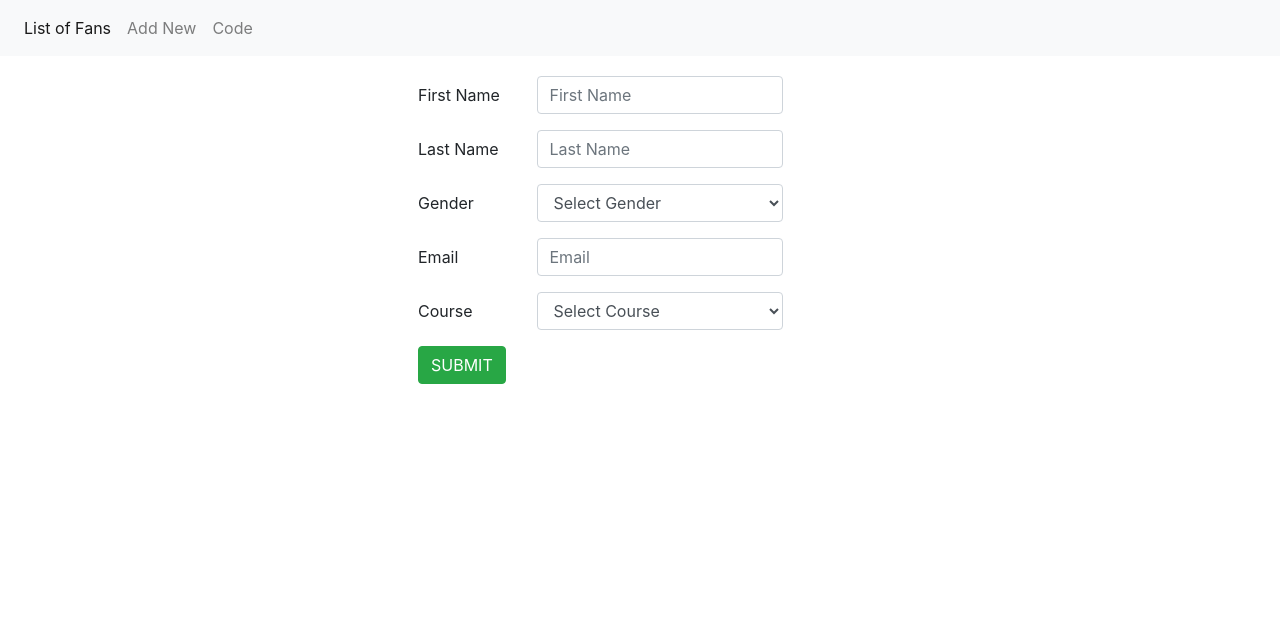
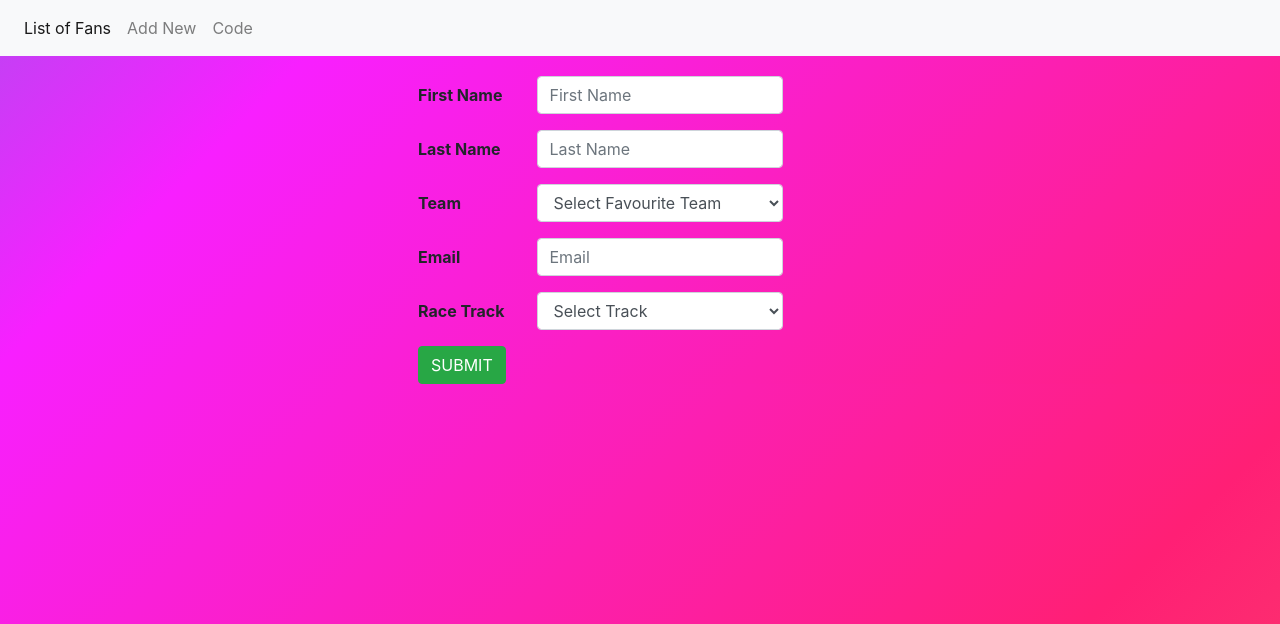
Before and after one commit to rppol/Web, a PHP site: page /add.php in a window 1280 px wide. Shown: the top 624 px of the page. Run offline with PHP 8.4, Linux system fonts and the light colour scheme.

Commit message:
Final Version, maybe...

```diff
--- a/Practical_5/add.php
+++ b/Practical_5/add.php
@@ -56,49 +56,58 @@ if (isset($_GET['id']) && $_GET['id'] != '') {
 <!DOCTYPE html>
 <html lang="en">
 <?php include 'partial/head.php';?>
-<body>
+<body class = "duh">
+    <div class = "duh">
    <?php include 'partial/nav.php';?>
-
     <div class="container">
         <div class="formdiv">
         <div class="info"></div>
         <form method="POST" action="">
             <div class="form-group row">
-                <label for="first_name" class="col-sm-3 col-form-label">First Name</label>
+                <label for="first_name" class="col-sm-3 col-form-label font-weight-bold">First Name</label>
                 <div class="col-sm-7">
                 <input type="text" name="first_name" class="form-control" id="first_name" placeholder="First Name" value="<?php echo $first_name; ?>">
                 </div>
             </div>
             <div class="form-group row">
-                <label for="last_name" class="col-sm-3 col-form-label">Last Name</label>
+                <label for="last_name" class="col-sm-3 col-form-label font-weight-bold">Last Name</label>
                 <div class="col-sm-7">
                 <input type="text" name="last_name" class="form-control" id="last_name" placeholder="Last Name" value="<?php echo $last_name; ?>">
                 </div>
             </div>
             <div class="form-group row">
-            <label for="gender" class="col-sm-3 col-form-label">Gender</label>
+            <label for="gender" class="col-sm-3 col-form-label font-weight-bold">Team</label>
             <div class="col-sm-7">
                 <select class="form-control" name="gender" id="gender">
-                <option value="">Select Gender</option>
-                <option value="Male" <?php if ($gender == 'Male') {echo "selected";}?> >Male</option>
-                <option value="Female" <?php if ($gender == 'Female') {echo "selected";}?>>Female</option>
+                <option value="">Select Favourite Team</option>
+                <option value="Mercedes" <?php if ($gender == 'Mercedes') {echo "selected";}?> >Mercedes</option>
+                <option value="Ferrari" <?php if ($gender == 'Ferrari') {echo "selected";}?>>Ferrari</option>
+                <option value="McLaren" <?php if ($gender == 'McLaren') {echo "selected";}?>>McLaren</option>
+                <option value="Renault" <?php if ($gender == 'Renault') {echo "selected";}?>>Renault</option>
+
                 </select>
                 </div>
             </div>
             <div class="form-group row">
-                <label for="email" class="col-sm-3 col-form-label">Email</label>
+                <label for="email" class="col-sm-3 col-form-label font-weight-bold">Email</label>
                 <div class="col-sm-7">
                 <input type="email" value="<?php echo $email; ?>" name="email" class="form-control" id="email" placeholder="Email">
                 </div>
             </div>
             <div class="form-group row">
-            <label for="course" class="col-sm-3 col-form-label">Course</label>
+            <label for="course" class="col-sm-3 col-form-label font-weight-bold">Race Track</label>
             <div class="col-sm-7">
                 <select class="form-control" name="course" id="course">
-                <option value="">Select Course</option>
-                <option value="BCA" <?php if ($course == 'BCA') {echo "selected";}?>>BCA</option>
-                <option value="MCA" <?php if ($course == 'MCA') {echo "selected";}?>>MCA</option>
-                <option value="DCA" <?php if ($course == 'DCA') {echo "selected";}?>>D  CA</option>
+                <option value="">Select Track</option>
+                <option value="Monza, Italy" <?php if ($course == 'Monza, Italy') {echo "selected";}?>>Monza, Italy</option>
+                <option value="Nurburgring, Germany" <?php if ($course == 'Nurburgring, Germany') {echo "selected";}?>>Nurburgring, Germany</option>
+                <option value="COTA, USA" <?php if ($course == 'COTA, USA') {echo "selected";}?>>COTA, USA</option>
+                <option value="Albert Park, Australia" <?php if ($course == 'Albert Park, Australia') {echo "selected";}?>>Albert Park, Australia</option>
+                <option value="Buddh, India" <?php if ($course == 'Buddh, India') {echo "selected";}?>>Buddh, India</option>
+                <option value="Sochi, Russia" <?php if ($course == 'Sochi, Russia') {echo "selected";}?>>Sochi, Russia</option>
+                <option value="Istanbul Park, Turkey" <?php if ($course == 'Istanbul Park, Turkey') {echo "selected";}?>>Istanbul Park, Turkey</option>
+                <option value="Portimao, Portugal" <?php if ($course == 'Portimao, Portugal') {echo "selected";}?>>Portimao, Portugal</option>
+                <option value="Silverstone, Great Britain" <?php if ($course == 'Silverstone, Great Britain') {echo "selected";}?>>Silverstone, Great Britain</option>
                 </select>
                 </div>
             </div>
@@ -111,5 +120,6 @@ if (isset($_GET['id']) && $_GET['id'] != '') {
         </form>
     </div>
 </div>
+</div>
 </body>
 </html>
--- a/Practical_5/includes/db.php
+++ b/Practical_5/includes/db.php
@@ -1,8 +1,8 @@
 <?php
 // MySQL connection
 $dbServer = "localhost";
-$dbUser = "root";
-$dbPassword = "";
+$dbUser = "rutik";
+$dbPassword = "Aaaaa111***";
 $database = "collegedb";
 
 $conn = mysqli_connect($dbServer, $dbUser, $dbPassword, $database) or die('Mysql Connection Error:' . mysqli_connect_error());
--- a/Practical_5/partial/head.php
+++ b/Practical_5/partial/head.php
@@ -2,9 +2,9 @@
     <meta charset="UTF-8">
     <meta name="viewport" content="width=device-width, initial-scale=1.0">
     <meta http-equiv="X-UA-Compatible" content="ie=edge">
-    <title>CRUD OPERATIONS</title>
+    <title>WT Assignment 5</title>
     <link rel="stylesheet" href="https://stackpath.bootstrapcdn.com/bootstrap/4.3.1/css/bootstrap.min.css">
-    <link rel = "stylesheet" href = "css.css">
+    <link rel="stylesheet" href = "style.css">
     <style>
     .formdiv { margin:0 auto; width:40% }
     .info { height: 20px;}
--- a/Practical_5/partial/nav.php
+++ b/Practical_5/partial/nav.php
@@ -4,11 +4,11 @@
             <li class="nav-item active">
               <a class="nav-link" href="/crud/">List of Fans<span class="sr-only">(current)</span></a>
             </li>
-            <li class="nav-item">
+              <li class="nav-item">
               <a class="nav-link" href="/crud/add.php">Add New</a>
             </li>
             <li class="nav-item">
-              <a class="nav-link" href="https://github.com/rppol/Heroku_WT_A4/blob/master/index.php">Code</a>
+              <a class="nav-link" href="https://github.com/rppol/Web_Technology/tree/master/Practical_5">Code</a>
             </li>
         </ul>
         </div>
--- /dev/null
+++ b/Practical_5/style.css
@@ -0,0 +1,27 @@
+.duh {
+	background: linear-gradient(-45deg,#eebd52, #ee7752, #ff1f75, #f81fff, #23a6d5, #23d5ab);
+	background-size: 400% 400%;
+    animation: gradient 10s ease infinite;
+}
+
+@keyframes gradient {
+	0% {
+		background-position: 0% 50%;
+	}
+	50% {
+		background-position: 100% 50%;
+	}
+	100% {
+		background-position: 0% 50%;
+	}
+}
+
+.center {
+    margin-left: auto;
+    margin-right: auto;
+  }
+
+body{
+    background-image: url("F1seb.png");
+    background-size: cover;
+}
```
Also changed, not shown: Practical_5/index.php (+12 -5 lines), Practical_5/F1charles.jpg (added), Practical_5/README.md, Practical_5/waves-1920x1080-colorful-razer-phone-stock-hd-12901.jpg (deleted).
